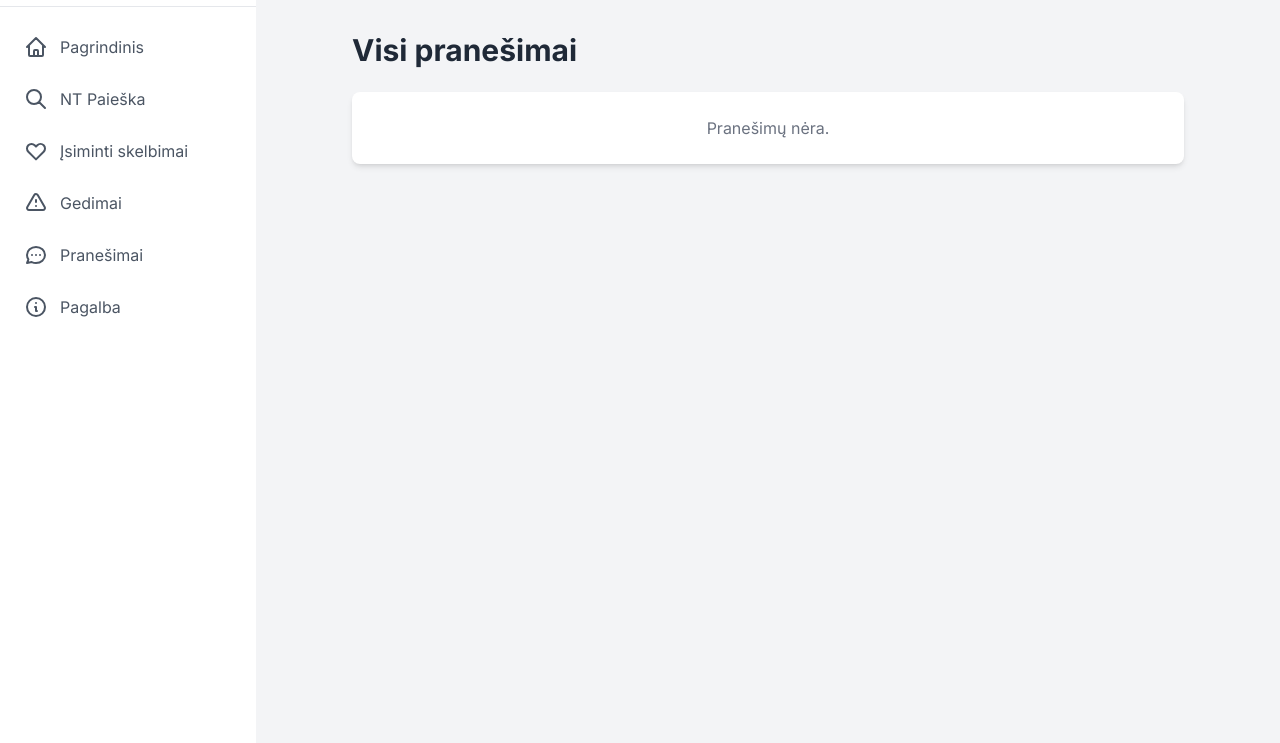
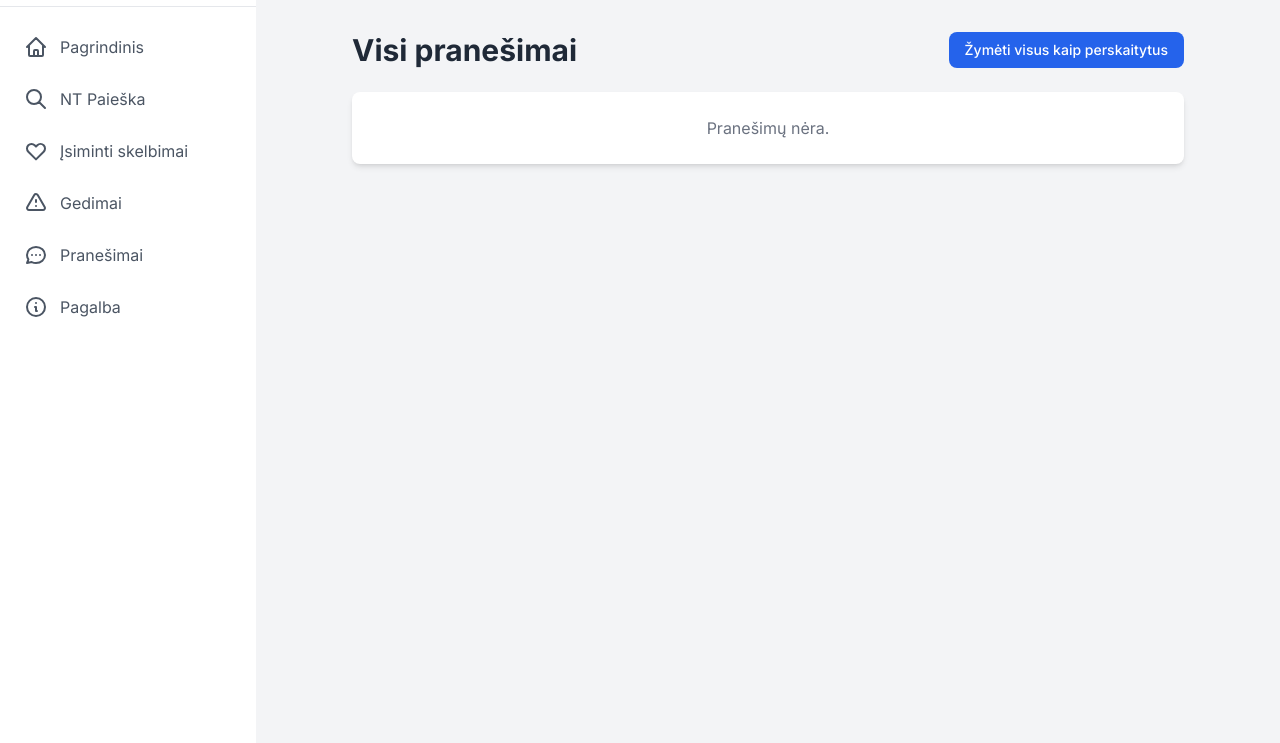
Before and after one commit to delfas2/Nomoklis, a Django app: page /notifications/ in a window 1280 px wide. Shown: the part 57-800 px from the top of the page. Run offline with Django 4.2, Linux system fonts and the light colour scheme; the visitor is signed in with stand-in values (Sample User, id 1); data that the repository does not hold is empty; some libraries are stand-ins or nearby versions.

Commit message:
Įdėtas mygtukas "Žymėti visas naujienas kaip perskaitytas"

```diff
--- a/nomoklis_app/templates/nomoklis_app/notifications.html
+++ b/nomoklis_app/templates/nomoklis_app/notifications.html
@@ -1,5 +1,6 @@
 <!DOCTYPE html>
 <html lang="lt">
+
 <head>
     <meta charset="UTF-8">
     <meta name="viewport" content="width=device-width, initial-scale=1.0">
@@ -8,29 +9,40 @@
     <link href="https://fonts.googleapis.com/css2?family=Inter:wght@400;500;600;700&display=swap" rel="stylesheet">
     <script defer src="https://unpkg.com/alpinejs@3.x.x/dist/cdn.min.js"></script>
     <style>
-        body { font-family: 'Inter', sans-serif; }
+        body {
+            font-family: 'Inter', sans-serif;
+        }
     </style>
 </head>
+
 <body class="bg-gray-100">
     <div class="flex h-screen bg-gray-100">
         {% if user.profile.user_type == 'nuomotojas' %}
-            {% include 'nomoklis_app/_sidebar.html' %}
+        {% include 'nomoklis_app/_sidebar.html' %}
         {% else %}
-            {% include 'nomoklis_app/_tenant_sidebar.html' %}
+        {% include 'nomoklis_app/_tenant_sidebar.html' %}
         {% endif %}
 
         <div class="flex-1 flex flex-col overflow-hidden">
             {% include 'nomoklis_app/_header.html' %}
             <main class="flex-1 overflow-x-hidden overflow-y-auto">
                 <div class="max-w-4xl mx-auto p-4 sm:p-6 lg:p-8">
-                    <h1 class="text-3xl font-bold text-gray-800 mb-6">Visi pranešimai</h1>
+                    <div class="flex justify-between items-center mb-6">
+                        <h1 class="text-3xl font-bold text-gray-800">Visi pranešimai</h1>
+                        <a href="{% url 'mark_all_notifications_as_read' %}"
+                            class="bg-blue-600 text-white px-4 py-2 rounded-lg hover:bg-blue-700 transition duration-200 text-sm font-medium">
+                            Žymėti visus kaip perskaitytus
+                        </a>
+                    </div>
                     <div class="bg-white rounded-lg shadow-md">
                         <ul class="divide-y divide-gray-200">
                             {% for notification in notifications %}
-                            <a href="{% url 'mark_notification_as_read' notification.id %}" class="block hover:bg-gray-50">
+                            <a href="{% url 'mark_notification_as_read' notification.id %}"
+                                class="block hover:bg-gray-50">
                                 <li class="p-4 {% if not notification.is_read %}bg-blue-50{% endif %}">
                                     <p class="text-sm text-gray-800">{{ notification.message }}</p>
-                                    <p class="text-xs text-gray-500 mt-1">{{ notification.created_at|date:"Y-m-d H:i" }}</p>
+                                    <p class="text-xs text-gray-500 mt-1">{{ notification.created_at|date:"Y-m-d H:i" }}
+                                    </p>
                                 </li>
                             </a>
                             {% empty %}
@@ -43,4 +55,5 @@
         </div>
     </div>
 </body>
+
 </html>
--- a/nomoklis_app/urls.py
+++ b/nomoklis_app/urls.py
@@ -46,6 +46,7 @@ urlpatterns = [
     path('problems/<str:encrypted_id>/', views.tenant_problem_detail_view, name='tenant_problem_detail'),
     path('notifications/', views.notification_list_view, name='notification_list'),
     path('notifications/read/<int:notification_id>/', views.mark_notification_as_read, name='mark_notification_as_read'),
+    path('notifications/mark-all-read/', views.mark_all_notifications_as_read, name='mark_all_notifications_as_read'),
     path('notifications/popup/', views.notifications_popup_view, name='notifications_popup'),
     path('toggle_save/<int:property_id>/', views.toggle_save_property, name='toggle_save_property'),
     path('saved_properties/', views.saved_properties_view, name='saved_properties'),
--- a/nomoklis_app/views.py
+++ b/nomoklis_app/views.py
@@ -1178,6 +1178,13 @@ def notification_list_view(request):
     return render(request, 'nomoklis_app/notifications.html', {'notifications': notifications})
 
 @login_required
+def mark_all_notifications_as_read(request):
+    """Pažymi visus vartotojo pranešimus kaip perskaitytus."""
+    Notification.objects.filter(recipient=request.user, is_read=False).update(is_read=True)
+    messages.success(request, 'Visi pranešimai pažymėti kaip perskaityti.')
+    return redirect('notification_list')
+
+@login_required
 def mark_notification_as_read(request, notification_id):
     notification = get_object_or_404(Notification, id=notification_id, recipient=request.user)
     notification.is_read = True
```
Also changed, not shown: 1 other file.
